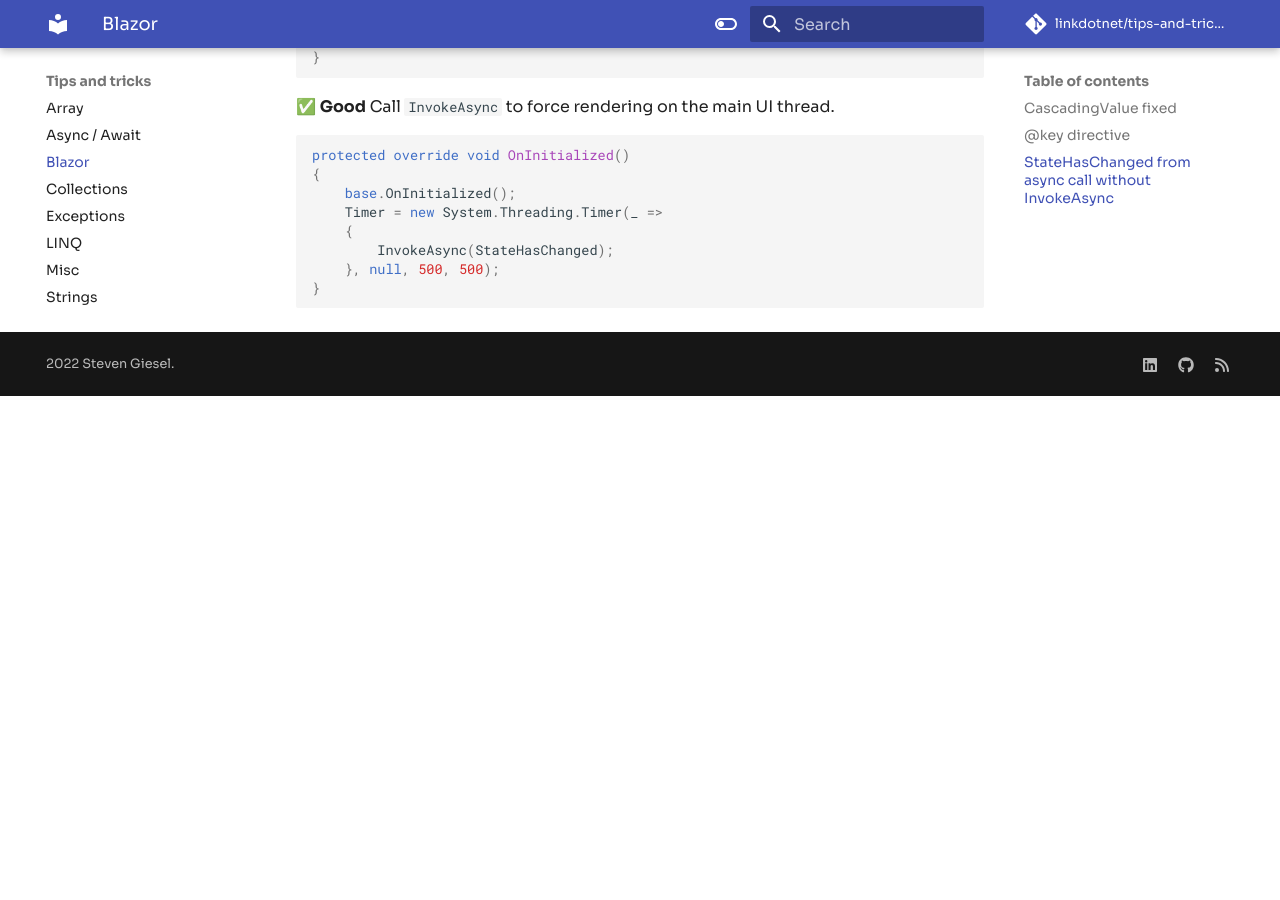
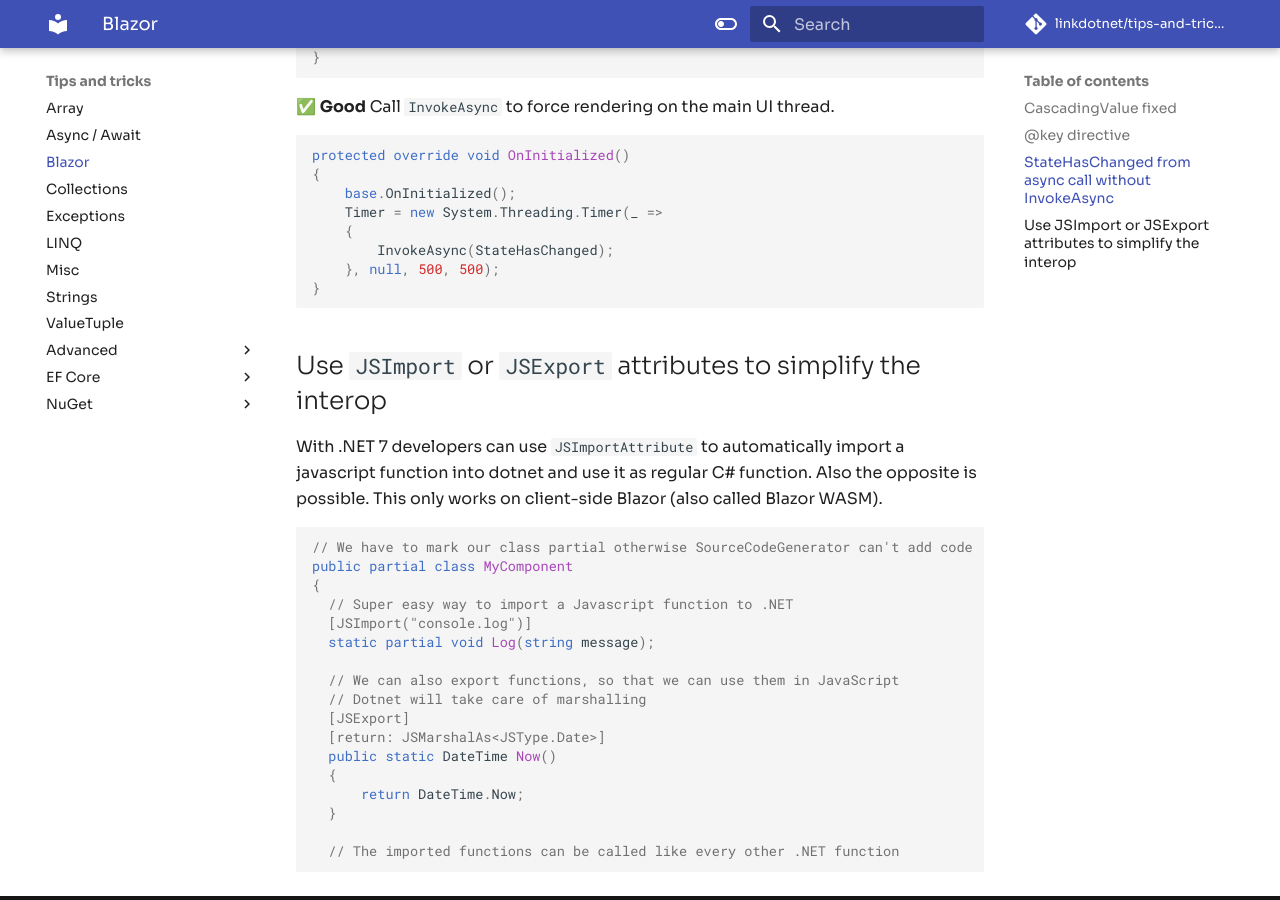
Before and after one commit to linkdotnet/tips-and-tricks, an MkDocs documentation site: the page built from docs/blazor.md, in a window 1280 px wide and 900 px high, scrolled down 1790 px. Built offline with MkDocs 1.6.1 and Material for MkDocs 9.7.7, drawn with Linux system fonts in a browser that asks for light colours; comment, search, counter and statistics services are not loaded; before the commit the page ends 2186 px from its top, so only the background shows below that.

Commit message:
Added JSImport / JSExport

````diff
--- a/docs/blazor.md
+++ b/docs/blazor.md
@@ -73,3 +73,26 @@
     }, null, 500, 500);
 }
 ```
+
+## Use `JSImport` or `JSExport` attributes to simplify the interop
+With .NET 7 developers can use `JSImportAttribute` to automatically import a javascript function into dotnet and use it as regular C# function. Also the opposite is possible. This only works on client-side Blazor (also called Blazor WASM).
+
+```csharp
+// We have to mark our class partial otherwise SourceCodeGenerator can't add code
+public partial class MyComponent
+{
+  // Super easy way to import a Javascript function to .NET
+  [JSImport("console.log")]
+  static partial void Log(string message);
+
+  // We can also export functions, so that we can use them in JavaScript
+  // Dotnet will take care of marshalling
+  [JSExport]
+  [return: JSMarshalAs<JSType.Date>]
+  public static DateTime Now()
+  {
+      return DateTime.Now;
+  }
+
+  // The imported functions can be called like every other .NET function
+```
````
